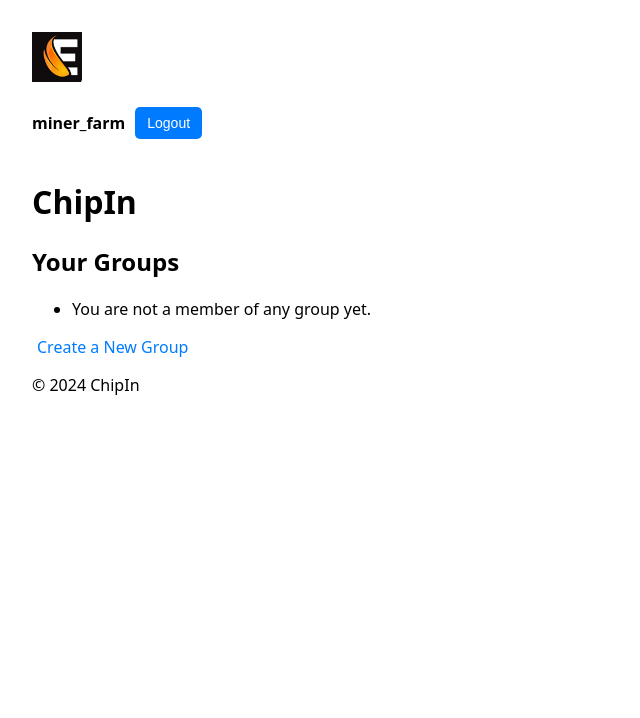
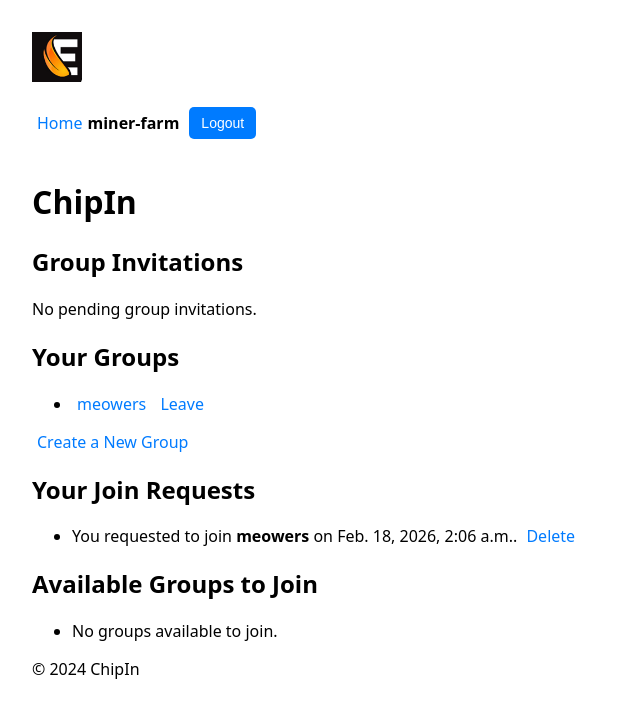
Before and after one commit to MinerFarmIsCool/ssa_project, a Django app: page /chipin/ in a window 1280 px wide. Shown: the top 718 px of the page, without its empty margins (0-640 px from the left). Run offline with Django 5.2, Linux system fonts and the light colour scheme; a user stored in the database is signed in; data comes from the database, SQL or seed files in the repository; data that the repository does not hold is empty.

Commit message:
Group Join Requests

```diff
--- /dev/null
+++ b/chipin/context_processors.py
@@ -0,0 +1,9 @@
+from users.models import Profile
+
+def user_profile(request):
+    if request.user.is_authenticated:
+        try:
+            return {'nickname': request.user.profile.nickname}
+        except Profile.DoesNotExist:
+            return {'nickname': request.user.username}  # Fallback to username if no profile exists
+    return {}
--- a/chipin/templates/chipin/base.html
+++ b/chipin/templates/chipin/base.html
@@ -12,7 +12,7 @@
         </div>
         <div class="user-info">
             {% if request.user.is_authenticated %}
-                <span>{{ request.user.username }}</span>
+                <a href="{% url 'chipin:home' %}">Home</a> <span>{{ request.user.profile.nickname }}</span>
                 <form action="{% url 'users:logout' %}" method="post">
                     {% csrf_token %}
                     <button type="submit">Logout</button>
--- a/chipin/templates/chipin/home.html
+++ b/chipin/templates/chipin/home.html
@@ -3,6 +3,24 @@
 {% block title %}ChipIn{% endblock %}
 {% block content %}
     <h1>ChipIn</h1>
+    <h2>Group Invitations</h2>
+    <div class="invitation-notification">
+        {% if pending_invitations %}
+            <ul>
+                {% for group in pending_invitations %}
+                    <li>
+                        You have been invited to join <strong>{{ group.name }}</strong>.
+                        <a href="{% url 'chipin:accept_invite' group.id %}?user_id={{ request.user.id }}">Accept</a>
+                    </li>
+                {% empty %}
+                    <li>No pending group invitations.</li>
+                {% endfor %}
+            </ul>
+        {% else %}
+            <p>No pending group invitations.</p>
+        {% endif %}
+    </div>
+
     <h2>Your Groups</h2>
     <ul>
         {% for group in user.group_memberships.all %}
@@ -19,4 +37,28 @@
         {% endfor %}
     </ul>
     <a href="{% url 'chipin:create_group' %}">Create a New Group</a>
+
+    <h2>Your Join Requests</h2>
+    <ul>
+        {% for join_request in user_join_requests %}
+        <li>
+            You requested to join <strong>{{ join_request.group.name }}</strong> on {{ join_request.created_at }}.
+            <a href="{% url 'chipin:delete_join_request' join_request.id %}" onclick="return confirm('Are you sure you want to delete this join request?');">Delete</a>
+        </li>
+        {% empty %}
+        <li>You have not submitted any join requests.</li>
+        {% endfor %}
+    </ul>
+
+    <h2>Available Groups to Join</h2>
+    <ul>
+        {% for group in available_groups %}
+        <li>
+            <a href="{% url 'chipin:group_detail' group.id %}">{{ group.name }}</a>
+            <span>- Admin: {{ group.admin.profile.nickname }}</span>
+        </li>
+        {% empty %}
+        <li>No groups available to join.</li>
+        {% endfor %}
+    </ul>
 {% endblock %}
--- a/chipin/urls.py
+++ b/chipin/urls.py
@@ -4,11 +4,12 @@ from . import views
 urlpatterns = [
    path("", views.home, name="home"),
    path('create_group/', views.create_group, name='create_group'),
-   path('group/<int:group_id>/delete/', views.delete_group, name='delete_group'),
    path('group/<int:group_id>/', views.group_detail, name='group_detail'),
    path('group/<int:group_id>/invite/', views.invite_users, name='invite_users'),
-   path("group/<int:group_id>/leave/", views.leave_group, name="leave_group"),
-   path("invites/accept/<uuid:token>/", views.accept_invite, name="accept_invite"),
-   path("groups/<int:group_id>/invite/<int:invite_id>/send/", views.web3forms_invite, name="web3forms_invite"),
-   path("invites/sent/", views.invite_sent, name="invite_sent"),
+   path('group/<int:group_id>/accept/', views.accept_invite, name='accept_invite'),
+   path('group/<int:group_id>/delete/', views.delete_group, name='delete_group'),
+   path('delete-join-request/<int:request_id>/', views.delete_join_request, name='delete_join_request'),
+   path('group/<int:group_id>/request-to-join/', views.request_to_join_group, name='request_to_join_group'),
+   path('group/<int:group_id>/leave/', views.leave_group, name='leave_group'),
+   path('group/<int:group_id>/request/<int:request_id>/vote/<str:vote>/', views.vote_on_join_request, name='vote_on_join_request'),
 ]
--- a/chipin/views.py
+++ b/chipin/views.py
@@ -2,15 +2,26 @@ from django.contrib.auth.decorators import login_required
 from django.shortcuts import render, redirect, get_object_or_404
 from django.contrib import messages
 from django.contrib.auth.models import User
-from django.utils import timezone
-from django.conf import settings
-from .models import Group, Invite
+from .models import Group
 from .forms import GroupCreationForm
-from django.urls import reverse
+from .models import GroupJoinRequest
 
-@login_required(login_url='users:login')
+@login_required
 def home(request):
-    return render(request, "chipin/home.html")
+    # Get all groups where the user has been invited but not accepted the invite
+    pending_invitations = Group.objects.filter(invited_users=request.user)
+
+    # Get all join requests submitted by the current user
+    user_join_requests = GroupJoinRequest.objects.filter(user=request.user)
+
+    # Get all groups where the user is NOT a member
+    available_groups = Group.objects.exclude(members=request.user)
+
+    return render(request, 'chipin/home.html', {  # Pass data to the template
+        'pending_invitations': pending_invitations,
+        'user_join_requests': user_join_requests,
+        'available_groups': available_groups
+    })
 
 @login_required
 def create_group(request):
@@ -42,128 +53,100 @@ def delete_group(request, group_id):
 @login_required
 def invite_users(request, group_id):
     group = get_object_or_404(Group, id=group_id)
-
-    # Only the group admin can create invites
-    if request.user != group.admin:
-        messages.error(request, "Only the group administrator can invite members.")
-        return redirect("chipin:group_detail", group_id=group.id)
-
-    # Users who are not in the group (and aren’t the admin if you wish)
-    users_not_in_group = User.objects.exclude(
-        id__in=group.members.values_list('id', flat=True)
-    )
-
-    if request.method == "POST":
-        try:
-            invited_user_id = int(request.POST.get("invited_user_id", "0"))
-        except ValueError:
-            invited_user_id = 0
-
-        invited_user = users_not_in_group.filter(id=invited_user_id).first()
-        if not invited_user:
-            messages.error(request, "Please select a valid user to invite.")
-            return redirect("chipin:invite_users", group_id=group.id)
-
-        invite, created = Invite.objects.get_or_create(
-            group=group,
-            invited_user=invited_user,
-            defaults={"invited_by": request.user},
-        )
-        if invite.is_expired():
-            invite.expires_at = timezone.now() + timezone.timedelta(days=14)
-            invite.accepted = False
-            invite.save(update_fields=["expires_at", "accepted"])
-
-        return redirect("chipin:web3forms_invite", group_id=group.id, invite_id=invite.id)
-
-    return render(
-        request,
-        "chipin/invite_users.html",
-        {"group": group, "users_not_in_group": users_not_in_group},
-    )
+    users_not_in_group = User.objects.exclude(id__in=group.members.values_list('id', flat=True))
+    if request.method == 'POST':
+        user_id = request.POST.get('user_id')
+        invited_user = get_object_or_404(User, id=user_id)
+        if invited_user in group.invited_users.all():
+            messages.info(request, f'{invited_user.profile.nickname} has already been invited.')
+        else:
+            group.invited_users.add(invited_user)
+            messages.success(request, f'Invitation sent to {invited_user.profile.nickname}.')
+        return redirect('chipin:group_detail', group_id=group.id)
+    return render(request, 'chipin/invite_users.html', {
+        'group': group,
+        'users_not_in_group': users_not_in_group
+    })
 
 @login_required
-def web3forms_invite(request, group_id, invite_id):
-    invite = get_object_or_404(Invite, id=invite_id, group_id=group_id)
-    accept_link = invite.accept_url()
-    WEB3FORMS_ACCESS_KEY = getattr(settings, "WEB3FORMS_ACCESS_KEY", "")
+def accept_invite(request, group_id):
+    group = get_object_or_404(Group, id=group_id)
+    user_id = request.GET.get('user_id')
+    if user_id:
+        invited_user = get_object_or_404(User, id=user_id)
+        if invited_user in group.members.all():
+            messages.info(request, f'{invited_user.profile.nickname} is already a member of the group "{group.name}".')
+        elif invited_user in group.invited_users.all():
+            group.members.add(invited_user)
+            group.invited_users.remove(invited_user)  # Remove from invited list
+            messages.success(request, f'{invited_user.profile.nickname} has successfully joined the group "{group.name}".')
+        else:
+            messages.error(request, "You are not invited to join this group.")
+    else:
+        messages.error(request, "Invalid invitation link.")
+    return redirect('chipin:group_detail', group_id=group.id)
 
-    thank_you_url = request.build_absolute_uri(
-            reverse("chipin:invite_sent") + f"?group={invite.group.id}&invite={invite.id}"
-        )
-
-    return render(
-        request,
-        "chipin/web3forms_invite.html",
-        {
-            "group": invite.group,
-            "invite": invite,
-            "accept_link": accept_link,
-            "WEB3FORMS_ACCESS_KEY": WEB3FORMS_ACCESS_KEY,
-            "redirect_url": thank_you_url,
-        },
-    )
-
-def accept_invite(request, token):
-    invite = get_object_or_404(Invite, token=token)
-    if invite.accepted:
-        if getattr(settings, "DEMO_AUTO_ACCEPT_INVITES", False):
-            _auto_login_as_invitee(request, invite)
-        messages.info(request, f"This invitation has already been used for {invite.invited_user.username}.")
-        return redirect("chipin:group_detail", group_id=invite.group.id)
-    if hasattr(invite, "is_expired") and invite.is_expired():
-        messages.error(request, "This invitation has expired.")
-        return redirect("chipin:home")
-    if getattr(settings, "DEMO_AUTO_ACCEPT_INVITES", False):
-        _auto_login_as_invitee(request, invite)
-    group = invite.group
-    group.members.add(invite.invited_user)
-    invite.accepted = True
-    if not hasattr(invite, "used_at"):
-        pass
-    else:
-        invite.used_at = timezone.now()
-    invite.save()
-    messages.success(request, f"You have joined {group.name}.")
-    return redirect("chipin:group_detail", group_id=group.id)
-
-def _auto_login_as_invitee(request, invite):
-    user = invite.invited_user
-    backend = None
-    try:
-        backend = settings.AUTHENTICATION_BACKENDS[0]
-    except Exception:
-        backend = "django.contrib.auth.backends.ModelBackend"
-    setattr(user, "backend", backend)
-    login(request, user)
 
 @login_required
-def invite_sent(request):
-    group_id = request.GET.get("group")
-    invite_id = request.GET.get("invite")
-    group = get_object_or_404(Group, id=group_id) if group_id else None
-    invite = get_object_or_404(Invite, id=invite_id) if invite_id else None
-    return render(
-        request,
-        "chipin/invite_sent.html",
-        {
-            "group": group,
-            "invite": invite,
-        },
-    )
+def request_to_join_group(request, group_id):
+    group = get_object_or_404(Group, id=group_id)
+    # Check if the user is already a member
+    if request.user in group.members.all():
+        messages.info(request, "You are already a member of this group.")
+        return redirect('chipin:group_detail', group_id=group.id)
+    # Check if the user has already submitted a join request
+    join_request, created = GroupJoinRequest.objects.get_or_create(user=request.user, group=group)
+    if created:
+        messages.success(request, "Your request to join the group has been submitted.")
+    else:
+        messages.info(request, "You have already requested to join this group.")
+    return redirect('chipin:group_detail', group_id=group.id)
+
+
+@login_required
+def delete_join_request(request, request_id):
+    join_request = get_object_or_404(GroupJoinRequest, id=request_id, user=request.user)
+    # Ensure the logged-in user can only delete their own join requests
+    if join_request.user == request.user:
+        join_request.delete()
+        messages.success(request, "Your join request has been successfully deleted.")
+    else:
+        messages.error(request, "You are not authorised to delete this join request.")
+    return redirect('chipin:home')
+
 
 @login_required
 def leave_group(request, group_id):
     group = get_object_or_404(Group, id=group_id)
+    # Check if the user is a member of the group
+    if request.user in group.members.all():
+        group.members.remove(request.user)  # Remove the user from the group
+        messages.success(request, f'You have left the group {group.name}.')
+    else:
+        messages.error(request, 'You are not a member of this group.')
+    return redirect('chipin:home')
 
+
+@login_required
+def vote_on_join_request(request, group_id, request_id, vote):
+    group = get_object_or_404(Group, id=group_id)
+    join_request = get_object_or_404(GroupJoinRequest, id=request_id)
     if request.user not in group.members.all():
-        messages.error(request, "You’re not a member of this group.")
-        return redirect("chipin:group_detail", group_id=group.id)
+        messages.error(request, "You must be a member of the group to vote.")
+        return redirect('chipin:group_detail', group_id=group.id)
+    if request.user in join_request.votes.all():
+        messages.info(request, "You have already voted.")
+        return redirect('chipin:group_detail', group_id=group.id)
 
-    if request.user == group.admin:
-        messages.error(request, "Admins can’t leave their own group. Transfer admin or delete the group.")
-        return redirect("chipin:group_detail", group_id=group.id)
+    # Register the user's vote
+    join_request.votes.add(request.user)
 
-    group.members.remove(request.user)
-    messages.success(request, f'You left "{group.name}".')
-    return redirect("chipin:home")
+    # Calculate if more than 60% of members have approved
+    total_members = group.members.count()
+    total_votes = join_request.votes.count()
+    if total_votes / total_members >= 0.6:
+        join_request.is_approved = True
+        group.members.add(join_request.user)  # Add the user to the group
+        join_request.save()
+        messages.success(request, f"{join_request.user.profile.nickname} has been approved to join the group!")
+    return redirect('chipin:group_detail', group_id=group.id)
--- a/ssa_project/settings.py
+++ b/ssa_project/settings.py
@@ -36,6 +36,7 @@ TEMPLATES = [{
                 'django.template.context_processors.request',
                 'django.contrib.auth.context_processors.auth',
                 'django.contrib.messages.context_processors.messages',
+                'chipin.context_processors.user_profile',
             ],},
 },]
 WSGI_APPLICATION = 'ssa_project.wsgi.application'
```
Also changed, not shown: chipin/admin.py (+1 -7 lines), chipin/models.py (+6 -24 lines), chipin/templates/chipin/group_detail.html (+33 -9 lines), chipin/templates/chipin/invite_sent.html (deleted, +0 -19 lines), chipin/templates/chipin/invite_users.html (+14 -15 lines), chipin/templates/chipin/web3forms_invite.html (deleted, +0 -74 lines), chipin/migrations/0001_initial.py, db.sqlite3. Lines whose indentation alone changed are shown as unchanged.
